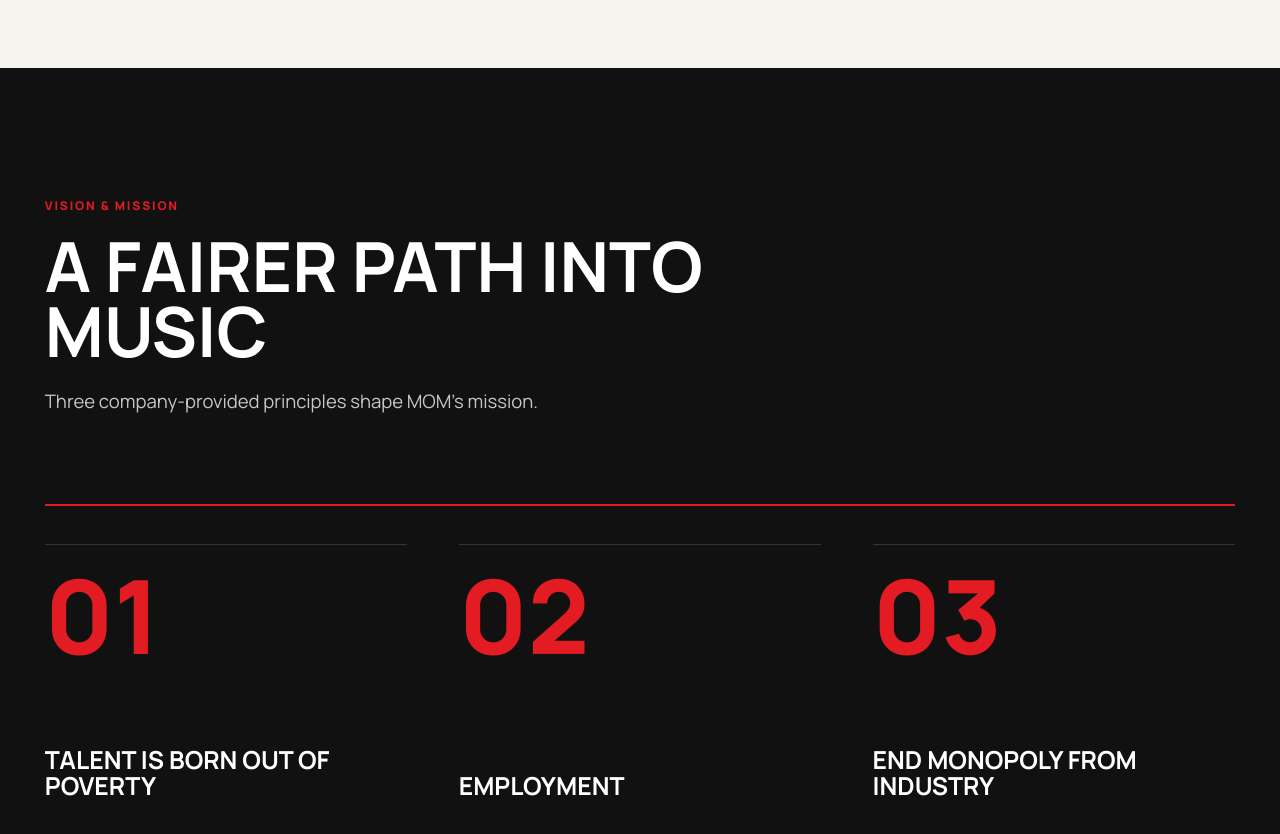
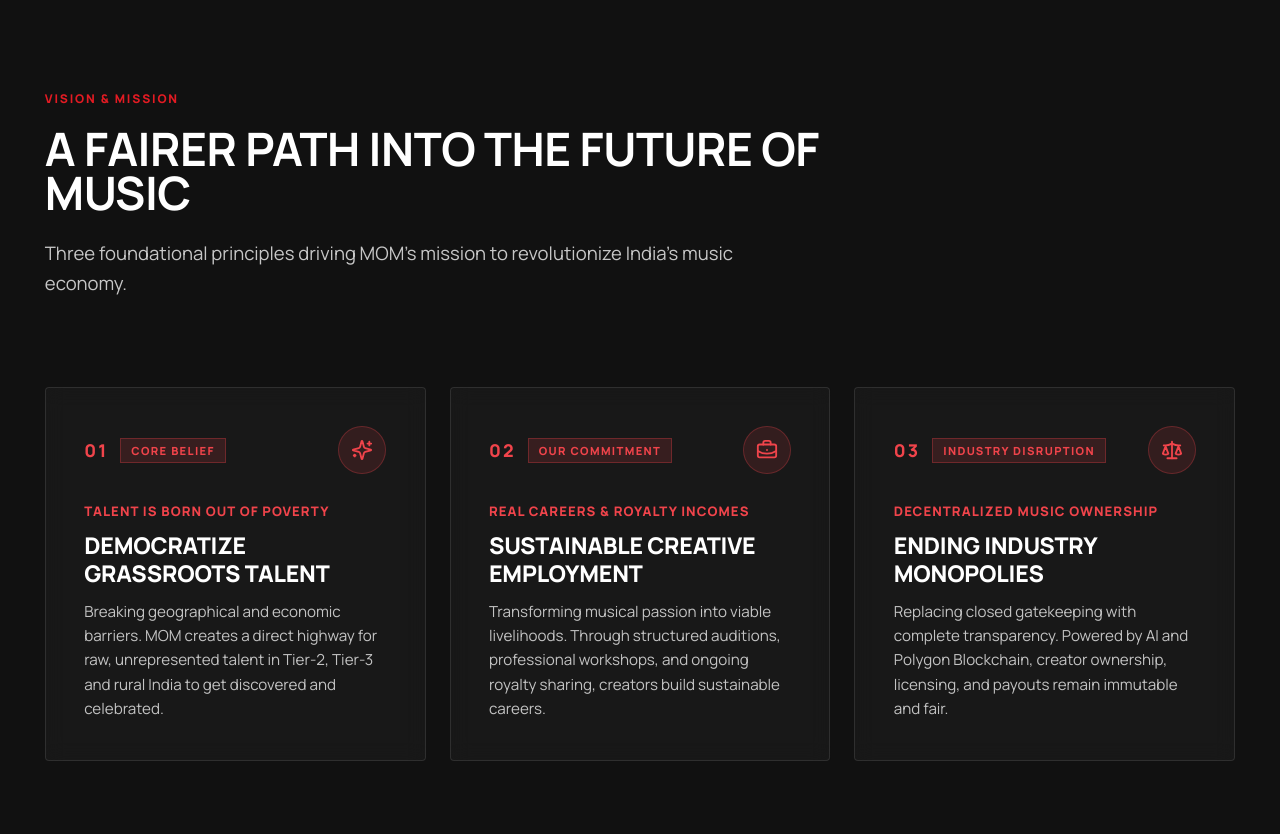
Before and after one commit to kritidigitalsolutions/mad-over-music-web, a React (Vite) app: page / in a window 1280 px wide. Shown: the part 1920-2754 px from the top of the page. Built offline with nearby package versions, Linux system fonts and the light colour scheme.

Commit message:
feat: add main entry point and global stylesheet for application

```diff
--- a/src/main.jsx
+++ b/src/main.jsx
@@ -86,13 +86,64 @@ const mobileItems = [
   ['Contact', 'contact']
 ];
 
+const visionItems = [
+  {
+    num: '01',
+    badge: 'Core Belief',
+    title: 'Democratize Grassroots Talent',
+    tagline: 'Talent is Born Out of Poverty',
+    desc: 'Breaking geographical and economic barriers. MOM creates a direct highway for raw, unrepresented talent in Tier-2, Tier-3 and rural India to get discovered and celebrated.',
+    Icon: Sparkles
+  },
+  {
+    num: '02',
+    badge: 'Our Commitment',
+    title: 'Sustainable Creative Employment',
+    tagline: 'Real Careers & Royalty Incomes',
+    desc: 'Transforming musical passion into viable livelihoods. Through structured auditions, professional workshops, and ongoing royalty sharing, creators build sustainable careers.',
+    Icon: BriefcaseBusiness
+  },
+  {
+    num: '03',
+    badge: 'Industry Disruption',
+    title: 'Ending Industry Monopolies',
+    tagline: 'Decentralized Music Ownership',
+    desc: 'Replacing closed gatekeeping with complete transparency. Powered by AI and Polygon Blockchain, creator ownership, licensing, and payouts remain immutable and fair.',
+    Icon: Scale
+  }
+];
+
 const legalPoints = [
-  ['Structured legal and business framework', FileCheck2],
-  ['Artist rights and intellectual property', Scale],
-  ['Regulatory compliance', BadgeCheck],
-  ['Blockchain-supported transaction records', Blocks],
-  ['Transparent platform policies', ShieldCheck],
-  ['Secure digital ecosystem', LockKeyhole]
+  {
+    title: 'Structured Legal & Business Framework',
+    desc: 'Operating under established corporate governance and entertainment compliance standards.',
+    Icon: FileCheck2
+  },
+  {
+    title: 'Artist Rights & IP Protection',
+    desc: 'Clear intellectual property ownership ensuring creators retain full legal rights to their work.',
+    Icon: Scale
+  },
+  {
+    title: 'Regulatory & Statutory Compliance',
+    desc: 'Full alignment with national digital media, copyright, and e-commerce compliance guidelines.',
+    Icon: BadgeCheck
+  },
+  {
+    title: 'Blockchain-Supported Audit Trails',
+    desc: 'Immutable on-chain records for licensing, digital asset provenance, and royalty distribution.',
+    Icon: Blocks
+  },
+  {
+    title: 'Transparent Platform Policies',
+    desc: 'Clear, ethical revenue-split agreements and partner contracts with zero hidden clauses.',
+    Icon: ShieldCheck
+  },
+  {
+    title: 'Secure Digital Ecosystem',
+    desc: 'Bank-grade access controls and encrypted infrastructure protecting user data and assets.',
+    Icon: LockKeyhole
+  }
 ];
 
 const journey = [
@@ -295,21 +346,20 @@ function App() {
         <BrandStrip />
         <AboutSection />
         <VisionMission />
-        <LegalFoundation />
-        <Incubation />
         <ProblemSection />
         <SolutionJourney />
         <Ecosystem />
+        <CompetitiveAdvantage />
+        <Incubation />
         <PremiumOfferings />
         <ArtistSection />
         <ArtistJourney />
         <RevenueModel />
         <MarketStrategy />
-        <CompetitiveAdvantage />
         <GrowthRoadmap />
         <FranchiseSection />
+        <LegalFoundation />
         <SupportEcosystem />
-        <SecurityRecognition />
         <InvestmentSection />
         <FinalCTA />
         <ContactSection />
@@ -502,19 +552,32 @@ function AboutSection() {
 }
 
 function VisionMission() {
-  const items = ['Talent is born out of poverty', 'Employment', 'End monopoly from industry'];
   return (
     <section className="vision section-charcoal" id="vision">
       <div className="container">
-        <SectionHeading eyebrow="Vision & Mission" title="A fairer path into music">
-          Three company-provided principles shape MOM's mission.
+        <SectionHeading
+          eyebrow="Vision & Mission"
+          title="A fairer path into the future of music"
+        >
+          Three foundational principles driving MOM's mission to revolutionize India's music economy.
         </SectionHeading>
-        <div className="vision-line draw-line" />
         <div className="vision-grid">
-          {items.map((item, index) => (
-            <article key={item} data-reveal>
-              <span>{String(index + 1).padStart(2, '0')}</span>
-              <h3>{item}</h3>
+          {visionItems.map((item) => (
+            <article className="vision-card" key={item.title} data-reveal>
+              <div className="vision-card-top">
+                <div className="vision-num-wrap">
+                  <span className="vision-num">{item.num}</span>
+                  <span className="vision-badge">{item.badge}</span>
+                </div>
+                <div className="vision-icon-box" aria-hidden="true">
+                  <item.Icon size={22} />
+                </div>
+              </div>
+              <div className="vision-card-body">
+                <span className="vision-tagline">{item.tagline}</span>
+                <h3>{item.title}</h3>
+                <p>{item.desc}</p>
+              </div>
             </article>
           ))}
         </div>
@@ -525,16 +588,22 @@ function VisionMission() {
 
 function LegalFoundation() {
   return (
-    <section className="legal section-ivory">
+    <section className="legal section-ivory" id="legal">
       <div className="container">
-        <SectionHeading eyebrow="Legal Foundation" title="Building MOM on a strong foundation">
-          A secure music ecosystem depends on rights, policy, compliance and trust.
+        <SectionHeading
+          eyebrow="Legal Foundation & Trust"
+          title="Building MOM on a rock-solid foundation"
+        >
+          A secure, sustainable music ecosystem built on creator rights, transparent policy, and regulatory compliance.
         </SectionHeading>
         <div className="legal-grid">
-          {legalPoints.map(([label, Icon]) => (
-            <article key={label} data-reveal>
-              <Icon size={24} />
-              <p>{label}</p>
+          {legalPoints.map(({ title, desc, Icon }) => (
+            <article className="legal-card" key={title} data-reveal>
+              <div className="legal-card-icon" aria-hidden="true">
+                <Icon size={22} />
+              </div>
+              <h3>{title}</h3>
+              <p>{desc}</p>
             </article>
           ))}
         </div>
@@ -545,39 +614,62 @@ function LegalFoundation() {
 
 function Incubation() {
   return (
-    <section className="incubation section-light">
+    <section className="incubation section-light" id="incubation">
       <div className="container split">
         <div data-reveal>
-          <p className="eyebrow">Incubation & Recognition</p>
-          <h2>Government-linked incubation support</h2>
-          <p>
-            MOM is incubated under Government STPI, which falls under the Ministry of Electronics and Information
-            Technology. The supplied presentation places MOM within a Haryana Government support context and identifies
-            AI and blockchain as key technology sectors.
+          <div className="badge-pill">
+            <Landmark size={15} /> Institutional Credibility
+          </div>
+          <h2>Government-Linked Incubation & Tech Backing</h2>
+          <p className="lead">
+            MAD OVER MUSIC is officially incubated under <strong>STPI (Software Technology Parks of India)</strong>,
+            Ministry of Electronics & Information Technology (MeitY), Government of India.
           </p>
           <p>
-            The presentation states that MOM is using Polygon AI Blockchain and references STPI's India-wide network of
-            offices as part of the wider expansion context.
+            Operating within the Haryana Government innovation framework, MOM utilizes STPI's pan-India network of
+            centres and technology infrastructure to accelerate grassroots outreach, artist discovery, and secure adoption.
           </p>
+          <div className="incubation-highlights">
+            <div className="highlight-item">
+              <ShieldCheck size={20} />
+              <div>
+                <strong>MeitY & STPI Support</strong>
+                <span>Government incubation & institutional mentorship</span>
+              </div>
+            </div>
+            <div className="highlight-item">
+              <Blocks size={20} />
+              <div>
+                <strong>Polygon AI Blockchain</strong>
+                <span>Decentralized rights & immutable audit logs</span>
+              </div>
+            </div>
+          </div>
         </div>
         <div className="recognition-panel" data-reveal>
           <figure className="incubation-image">
-            <img src={media.ai} alt="Editorial AI and music technology visual for MOM" loading="lazy" />
+            <img src={media.ai} alt="MOM AI and music technology architecture" loading="lazy" />
           </figure>
-          <div>
-            <Landmark size={30} />
-            <strong>STPI</strong>
-            <span>Government incubation</span>
+          <div className="recognition-card primary">
+            <Landmark size={28} />
+            <div>
+              <strong>STPI Incubated</strong>
+              <span>Ministry of Electronics & IT (MeitY), Govt. of India</span>
+            </div>
           </div>
-          <div>
-            <Brain size={30} />
-            <strong>AI + Blockchain</strong>
-            <span>Key technology sectors</span>
+          <div className="recognition-card">
+            <Brain size={28} />
+            <div>
+              <strong>AI + Music Intelligence</strong>
+              <span>Smart discovery & audio creation toolset</span>
+            </div>
           </div>
-          <div>
-            <Blocks size={30} />
-            <strong>Polygon AI Blockchain</strong>
-            <span>Company-provided positioning</span>
+          <div className="recognition-card">
+            <Blocks size={28} />
+            <div>
+              <strong>Polygon AI Blockchain</strong>
+              <span>Decentralized rights & immutable royalty settlement</span>
+            </div>
           </div>
         </div>
       </div>
@@ -964,33 +1056,6 @@ function SupportEcosystem() {
   );
 }
 
-function SecurityRecognition() {
-  return (
-    <section className="security section-ivory">
-      <div className="container security-grid">
-        <div className="security-copy" data-reveal>
-          <p className="eyebrow">Security & Recognition</p>
-          <h2>MOM is incubated with STPI.</h2>
-          <p>
-            The supplied presentation positions MOM within a government-linked incubation ecosystem under STPI and the
-            Ministry of Electronics and Information Technology context.
-          </p>
-          <div className="security-points">
-            <span>Government-linked incubation</span>
-            <span>Legal, technology and market access support</span>
-            <span>Secure digital ecosystem positioning</span>
-          </div>
-        </div>
-        <div className="security-card" data-reveal>
-          <ShieldCheck size={44} />
-          <strong>Government-linked incubation</strong>
-          <span>STPI under the Ministry of Electronics and Information Technology</span>
-          <small>Company-provided positioning from the supplied presentation.</small>
-        </div>
-      </div>
-    </section>
-  );
-}
 
 function InvestmentSection() {
   const items = ['Transparency', 'Public Interest', 'Risk Free', 'Revenue Generated', 'Trending'];
--- a/src/styles.css
+++ b/src/styles.css
@@ -307,9 +307,9 @@ p {
 
 h2 {
   margin-bottom: 22px;
-  font-size: clamp(2.35rem, 5.4vw, 5.5rem);
-  line-height: 0.94;
-  letter-spacing: 0;
+  font-size: clamp(1.85rem, 3.6vw, 3.8rem);
+  line-height: 0.96;
+  letter-spacing: -0.01em;
   text-transform: uppercase;
 }
 
@@ -369,9 +369,9 @@ p {
 
 .hero h1 {
   margin: 0;
-  font-size: clamp(2.8rem, 5.25vw, 5.85rem);
-  line-height: 0.88;
-  letter-spacing: 0;
+  font-size: clamp(2.6rem, 4.5vw, 4.8rem);
+  line-height: 0.9;
+  letter-spacing: -0.01em;
   text-transform: uppercase;
 }
 
@@ -585,54 +585,268 @@ p {
 .vision-grid {
   display: grid;
   grid-template-columns: repeat(3, 1fr);
-  gap: clamp(20px, 4vw, 56px);
-}
-
-.vision-grid article {
-  min-height: 280px;
+  gap: 24px;
+}
+
+.vision-card {
+  position: relative;
   display: flex;
   flex-direction: column;
   justify-content: space-between;
-  border-top: 1px solid var(--light-line);
-  padding-top: 24px;
-}
-
-.vision-grid span {
+  min-height: 360px;
+  padding: clamp(28px, 3vw, 40px);
+  background: rgba(255, 255, 255, 0.03);
+  border: 1px solid rgba(255, 255, 255, 0.1);
+  border-radius: 4px;
+  backdrop-filter: blur(10px);
+  transition: transform 280ms cubic-bezier(0.2, 0, 0, 1), border-color 280ms ease, box-shadow 280ms ease;
+  overflow: hidden;
+}
+
+.vision-card::before {
+  content: '';
+  position: absolute;
+  top: 0;
+  left: 0;
+  right: 0;
+  height: 3px;
+  background: var(--red);
+  transform: scaleX(0);
+  transform-origin: left;
+  transition: transform 280ms cubic-bezier(0.2, 0, 0, 1);
+}
+
+.vision-card:hover {
+  transform: translateY(-6px);
+  border-color: rgba(227, 27, 35, 0.6);
+  box-shadow: 0 20px 48px rgba(0, 0, 0, 0.45), 0 0 30px rgba(227, 27, 35, 0.15);
+}
+
+.vision-card:hover::before {
+  transform: scaleX(1);
+}
+
+.vision-card-top {
+  display: flex;
+  align-items: center;
+  justify-content: space-between;
+  margin-bottom: 28px;
+}
+
+.vision-num-wrap {
+  display: flex;
+  align-items: center;
+  gap: 12px;
+}
+
+.vision-num {
+  color: var(--soft-red);
+  font-size: 1.1rem;
+  font-weight: 800;
+  letter-spacing: 0.12em;
+}
+
+.vision-badge {
+  display: inline-flex;
+  align-items: center;
+  padding: 4px 10px;
+  background: rgba(240, 68, 75, 0.14);
+  border: 1px solid rgba(240, 68, 75, 0.3);
+  color: var(--soft-red);
+  font-size: 0.7rem;
+  font-weight: 800;
+  letter-spacing: 0.12em;
+  text-transform: uppercase;
+}
+
+.vision-icon-box {
+  width: 48px;
+  height: 48px;
+  display: grid;
+  place-items: center;
+  border-radius: 50%;
+  background: rgba(240, 68, 75, 0.12);
+  color: var(--soft-red);
+  border: 1px solid rgba(240, 68, 75, 0.28);
+  transition: transform 260ms ease, background 260ms ease, color 260ms ease;
+}
+
+.vision-card:hover .vision-icon-box {
+  background: var(--red);
+  color: var(--white);
+  transform: scale(1.1);
+}
+
+.vision-card-body {
+  display: flex;
+  flex-direction: column;
+  gap: 12px;
+}
+
+.vision-tagline {
+  color: var(--soft-red);
+  font-size: 0.82rem;
+  font-weight: 800;
+  letter-spacing: 0.08em;
+  text-transform: uppercase;
+}
+
+.vision-card-body h3 {
+  margin: 0;
+  color: var(--white);
+  font-size: clamp(1.3rem, 1.8vw, 1.75rem);
+  font-weight: 800;
+  line-height: 1.2;
+  text-transform: uppercase;
+  letter-spacing: -0.01em;
+}
+
+.vision-card-body p {
+  margin: 0;
+  color: rgba(255, 255, 255, 0.74);
+  font-size: 0.95rem;
+  line-height: 1.6;
+}
+
+.legal-grid {
+  display: grid;
+  grid-template-columns: repeat(3, 1fr);
+  gap: 20px;
+}
+
+.legal-card {
+  position: relative;
+  display: flex;
+  flex-direction: column;
+  justify-content: flex-start;
+  min-height: 220px;
+  padding: 28px;
+  background: var(--white);
+  border: 1px solid var(--line);
+  transition: transform 260ms ease, border-color 260ms ease, box-shadow 260ms ease;
+}
+
+.legal-card:hover {
+  transform: translateY(-4px);
+  border-color: var(--red);
+  box-shadow: 0 14px 32px rgba(0, 0, 0, 0.06);
+}
+
+.legal-card-icon {
+  width: 44px;
+  height: 44px;
+  display: grid;
+  place-items: center;
+  border-radius: 50%;
+  background: rgba(227, 27, 35, 0.08);
   color: var(--red);
-  font-size: clamp(3rem, 8vw, 8rem);
-  font-weight: 800;
-  line-height: 0.9;
-}
-
-.legal-grid,
+  border: 1px solid rgba(227, 27, 35, 0.18);
+  margin-bottom: 20px;
+}
+
+.legal-card h3 {
+  margin: 0 0 10px;
+  font-size: 1.08rem;
+  font-weight: 800;
+  line-height: 1.25;
+  text-transform: uppercase;
+  color: var(--charcoal);
+}
+
+.legal-card p {
+  margin: 0;
+  font-size: 0.88rem;
+  line-height: 1.55;
+  color: var(--muted);
+}
+
 .support-grid {
   display: grid;
   grid-template-columns: repeat(3, 1fr);
-  border-top: 1px solid var(--line);
-  border-left: 1px solid var(--line);
-}
-
-.legal-grid article,
+  gap: 20px;
+}
+
 .support-grid article {
   min-height: 180px;
   padding: 28px;
-  border-right: 1px solid var(--line);
-  border-bottom: 1px solid var(--line);
-}
-
-.legal-grid svg,
+  background: var(--ivory);
+  border: 1px solid var(--line);
+  display: flex;
+  flex-direction: column;
+  justify-content: space-between;
+  transition: transform 260ms ease, border-color 260ms ease;
+}
+
+.support-grid article:hover {
+  transform: translateY(-4px);
+  border-color: var(--red);
+}
+
 .support-grid svg {
   color: var(--red);
 }
 
-.legal-grid p,
 .support-grid strong {
   display: block;
-  margin: 28px 0 0;
-  font-size: 1.16rem;
-  font-weight: 800;
-  line-height: 1.2;
-  text-transform: uppercase;
+  margin: 20px 0 0;
+  font-size: 1.12rem;
+  font-weight: 800;
+  line-height: 1.25;
+  text-transform: uppercase;
+}
+
+.badge-pill {
+  display: inline-flex;
+  align-items: center;
+  gap: 8px;
+  padding: 6px 14px;
+  background: rgba(227, 27, 35, 0.09);
+  border: 1px solid rgba(227, 27, 35, 0.24);
+  color: var(--red);
+  font-size: 0.74rem;
+  font-weight: 800;
+  letter-spacing: 0.12em;
+  text-transform: uppercase;
+  margin-bottom: 20px;
+}
+
+.incubation-highlights {
+  display: grid;
+  grid-template-columns: repeat(2, 1fr);
+  gap: 16px;
+  margin-top: 28px;
+}
+
+.highlight-item {
+  display: flex;
+  align-items: flex-start;
+  gap: 12px;
+  padding: 16px;
+  background: var(--ivory);
+  border: 1px solid var(--line);
+  border-left: 3px solid var(--red);
+}
+
+.highlight-item svg {
+  color: var(--red);
+  flex-shrink: 0;
+  margin-top: 2px;
+}
+
+.highlight-item strong {
+  display: block;
+  font-size: 0.92rem;
+  font-weight: 800;
+  text-transform: uppercase;
+  color: var(--charcoal);
+  margin-bottom: 4px;
+}
+
+.highlight-item span {
+  display: block;
+  font-size: 0.82rem;
+  line-height: 1.4;
+  color: var(--muted);
 }
 
 .recognition-panel {
@@ -645,6 +859,7 @@ p {
   margin: 0;
   min-height: 260px;
   overflow: hidden;
+  border-radius: 4px;
 }
 
 .incubation-image img {
@@ -654,30 +869,48 @@ p {
   object-fit: cover;
 }
 
-.recognition-panel > div,
-.security-mark {
-  display: grid;
-  gap: 8px;
-  padding: 28px;
+.recognition-card {
+  display: flex;
+  align-items: center;
+  gap: 20px;
+  padding: 20px 24px;
   background: var(--black);
   color: var(--white);
   border-left: 4px solid var(--red);
-}
-
-.recognition-panel svg,
-.security-mark svg {
+  border-top: 1px solid rgba(255, 255, 255, 0.08);
+  border-right: 1px solid rgba(255, 255, 255, 0.08);
+  border-bottom: 1px solid rgba(255, 255, 255, 0.08);
+  transition: transform 240ms ease, border-left-color 240ms ease;
+}
+
+.recognition-card:hover {
+  transform: translateX(4px);
+  border-left-color: var(--soft-red);
+}
+
+.recognition-card.primary {
+  background: linear-gradient(135deg, #111111 0%, #1c1c1c 100%);
+  border-left-width: 6px;
+}
+
+.recognition-card svg {
   color: var(--soft-red);
-}
-
-.recognition-panel strong,
-.security-mark strong {
-  font-size: clamp(1.25rem, 2vw, 2rem);
-  text-transform: uppercase;
-}
-
-.recognition-panel span,
-.security-mark span {
-  color: rgba(255, 255, 255, 0.68);
+  flex-shrink: 0;
+}
+
+.recognition-card strong {
+  display: block;
+  font-size: clamp(1.02rem, 1.35vw, 1.22rem);
+  font-weight: 800;
+  text-transform: uppercase;
+  line-height: 1.2;
+}
+
+.recognition-card span {
+  display: block;
+  font-size: 0.82rem;
+  color: rgba(255, 255, 255, 0.7);
+  margin-top: 4px;
 }
 
 .problem-grid figure {
@@ -939,7 +1172,7 @@ p {
 
 .stat strong {
   display: block;
-  font-size: clamp(2.2rem, 5vw, 5rem);
+  font-size: clamp(1.8rem, 3.5vw, 3.8rem);
   line-height: 0.92;
 }
 
@@ -1237,73 +1470,7 @@ p {
   line-height: 1;
 }
 
-.security-grid {
-  display: grid;
-  grid-template-columns: minmax(0, 1.15fr) minmax(320px, 0.85fr);
-  gap: clamp(28px, 5vw, 78px);
-  align-items: stretch;
-}
-
-.security-copy {
-  padding-block: clamp(24px, 4vw, 54px);
-}
-
-.security-copy p {
-  max-width: 760px;
-}
-
-.security-points {
-  display: grid;
-  grid-template-columns: repeat(3, 1fr);
-  gap: 12px;
-  margin-top: 34px;
-}
-
-.security-points span {
-  min-height: 122px;
-  display: flex;
-  align-items: flex-end;
-  padding: 16px;
-  border-top: 2px solid var(--red);
-  background: var(--white);
-  font-weight: 800;
-  line-height: 1.18;
-  text-transform: uppercase;
-}
-
-.security-card {
-  min-height: 430px;
-  display: flex;
-  flex-direction: column;
-  justify-content: flex-end;
-  gap: 16px;
-  padding: clamp(24px, 4vw, 46px);
-  background:
-    linear-gradient(180deg, rgba(8, 8, 8, 0.24), rgba(8, 8, 8, 0.92)),
-    url('/assets/blockchain-security.png') center / cover;
-  color: var(--white);
-  border-left: 5px solid var(--red);
-}
-
-.security-card svg {
-  color: var(--soft-red);
-}
-
-.security-card strong {
-  font-size: clamp(1.7rem, 3.2vw, 3.4rem);
-  line-height: 0.95;
-  text-transform: uppercase;
-}
-
-.security-card span,
-.security-card small {
-  max-width: 420px;
-  color: rgba(255, 255, 255, 0.78);
-}
-
-.security-card small {
-  font-size: 0.82rem;
-}
+
 
 .investment-grid {
   display: grid;
@@ -1350,6 +1517,7 @@ p {
   display: grid;
   align-items: center;
   overflow: hidden;
+  padding-block: clamp(100px, 12vw, 180px);
 }
 
 .final-cta > img {
@@ -1369,7 +1537,8 @@ p {
 }
 
 .final-cta h2 {
-  font-size: clamp(2.7rem, 7vw, 7.5rem);
+  font-size: clamp(2.2rem, 4.5vw, 5rem);
+  margin-bottom: 28px;
 }
 
 .contact form {
@@ -1590,18 +1759,14 @@ footer nav a:hover {
     grid-column: 1 / -1;
   }
 
+  .vision-grid {
+    grid-template-columns: 1fr;
+  }
+
   .legal-grid,
   .support-grid {
     grid-template-columns: repeat(2, 1fr);
   }
-
-  .vision-grid {
-    grid-template-columns: 1fr;
-  }
-
-  .vision-grid article {
-    min-height: 180px;
-  }
 }
 
 @media (max-width: 767px) {
@@ -1623,7 +1788,7 @@ footer nav a:hover {
   }
 
   .hero h1 {
-    font-size: clamp(2.5rem, 11.2vw, 3.35rem);
+    font-size: clamp(2.2rem, 10vw, 3rem);
     line-height: 0.92;
     max-width: 100%;
   }
@@ -1665,9 +1830,10 @@ footer nav a:hover {
   }
 
   h2 {
-    font-size: clamp(2.25rem, 12vw, 3.6rem);
-  }
-
+    font-size: clamp(1.7rem, 8vw, 2.6rem);
+  }
+
+  .vision-grid,
   .legal-grid,
   .support-grid,
   .journey-grid,
@@ -1678,8 +1844,19 @@ footer nav a:hover {
   .timeline,
   .investment-row,
   .advantage-grid,
+  .incubation-highlights,
   .footer-grid {
     grid-template-columns: 1fr;
+  }
+
+  .vision-card {
+    min-height: auto;
+    padding: 26px 20px;
+  }
+
+  .legal-card {
+    min-height: auto;
+    padding: 22px 18px;
   }
 
   .advantage-card,
```
